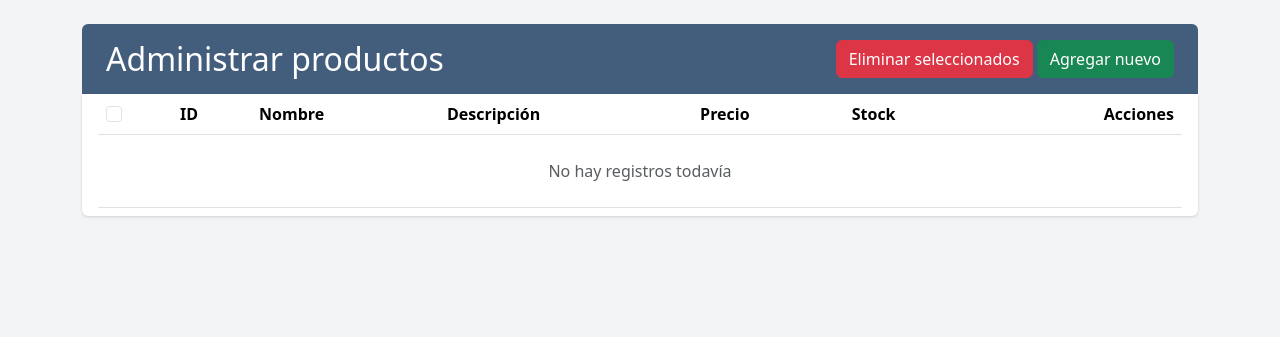
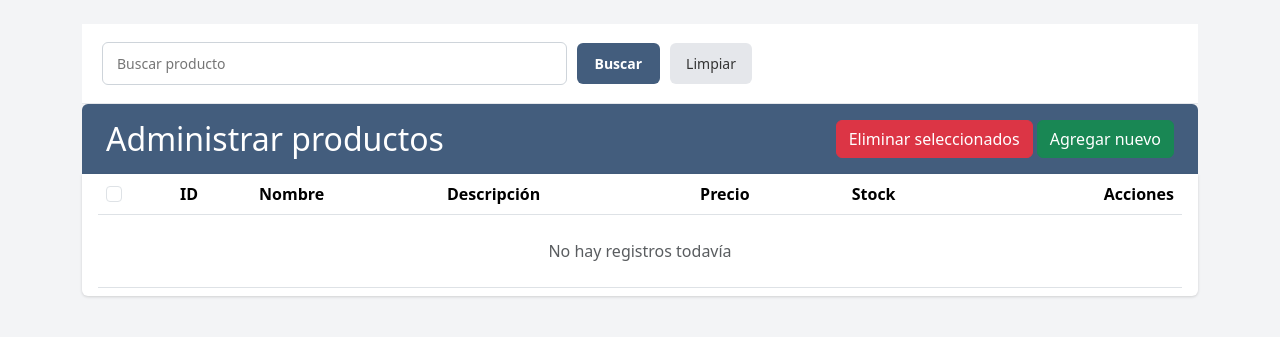
Before and after one commit to fernando-polanco/arquitecturas-de-software, a Spring Boot app: page /productos in a window 1280 px wide. Shown: the top 337 px of the page. Run offline with Spring Boot 4, Linux system fonts and the light colour scheme; data that the repository does not hold is empty.

Commit message:
Modificación de hmtl y css para la barra de búsqueda

```diff
--- a/src/main/resources/static/css/estilos.css
+++ b/src/main/resources/static/css/estilos.css
@@ -120,3 +120,82 @@ body {
         transform: scale(1);
     }
 }
+
+.busqueda-form {
+    background-color: white;
+    padding: 18px 20px;
+    border-bottom: 1px solid #e5e7eb;
+}
+
+.busqueda-contenedor {
+    display: flex;
+    align-items: center;
+    gap: 10px;
+    max-width: 650px;
+}
+
+.busqueda-input {
+    flex: 1;
+    min-width: 0;
+    padding: 10px 14px;
+    border: 1px solid #ced4da;
+    border-radius: 6px;
+    font-size: 14px;
+    color: #333;
+    outline: none;
+    transition: border-color 0.2s, box-shadow 0.2s;
+}
+
+.busqueda-input:focus {
+    border-color: #435d7d;
+    box-shadow: 0 0 0 3px rgba(67, 93, 125, 0.15);
+}
+
+.btn-buscar {
+    padding: 10px 18px;
+    border: none;
+    border-radius: 6px;
+    background-color: #435d7d;
+    color: white;
+    font-size: 14px;
+    font-weight: 600;
+    cursor: pointer;
+    transition: background-color 0.2s;
+}
+
+.btn-buscar:hover {
+    background-color: #344a63;
+}
+
+.btn-limpiar {
+    padding: 10px 16px;
+    border-radius: 6px;
+    background-color: #e5e7eb;
+    color: #333;
+    font-size: 14px;
+    text-decoration: none;
+    transition: background-color 0.2s;
+}
+
+.btn-limpiar:hover {
+    background-color: #d1d5db;
+    color: #333;
+}
+
+/* Adaptación para dispositivos móviles */
+@media (max-width: 576px) {
+
+    .busqueda-contenedor {
+        flex-wrap: wrap;
+    }
+
+    .busqueda-input {
+        flex-basis: 100%;
+    }
+
+    .btn-buscar,
+    .btn-limpiar {
+        flex: 1;
+        text-align: center;
+    }
+}
--- a/src/main/resources/templates/productos/lista.html
+++ b/src/main/resources/templates/productos/lista.html
@@ -13,6 +13,26 @@
     <div th:if="${exito}" class="alert alert-success" th:text="${exito}"></div>
     <div th:if="${error}" class="alert alert-danger" th:text="${error}"></div>
 
+    <form th:action="@{/productos}" method="get" class="busqueda-form">
+        <div class="busqueda-contenedor">
+            <input
+                    type="search"
+                    id="buscarNombre"
+                    name="nombre"
+                    class="busqueda-input"
+                    placeholder="Buscar producto"
+                    th:value="${nombreBuscado}"
+                    autocomplete="off"
+            >
+            <button type="submit" class="btn-buscar">
+                Buscar
+            </button>
+
+            <a th:href="@{/productos}" class="btn-limpiar">
+                Limpiar
+            </a>
+        </div>
+    </form>
 
     <form id="formLista" th:action="@{/productos/eliminar-seleccionados}" method="post">
 
```
